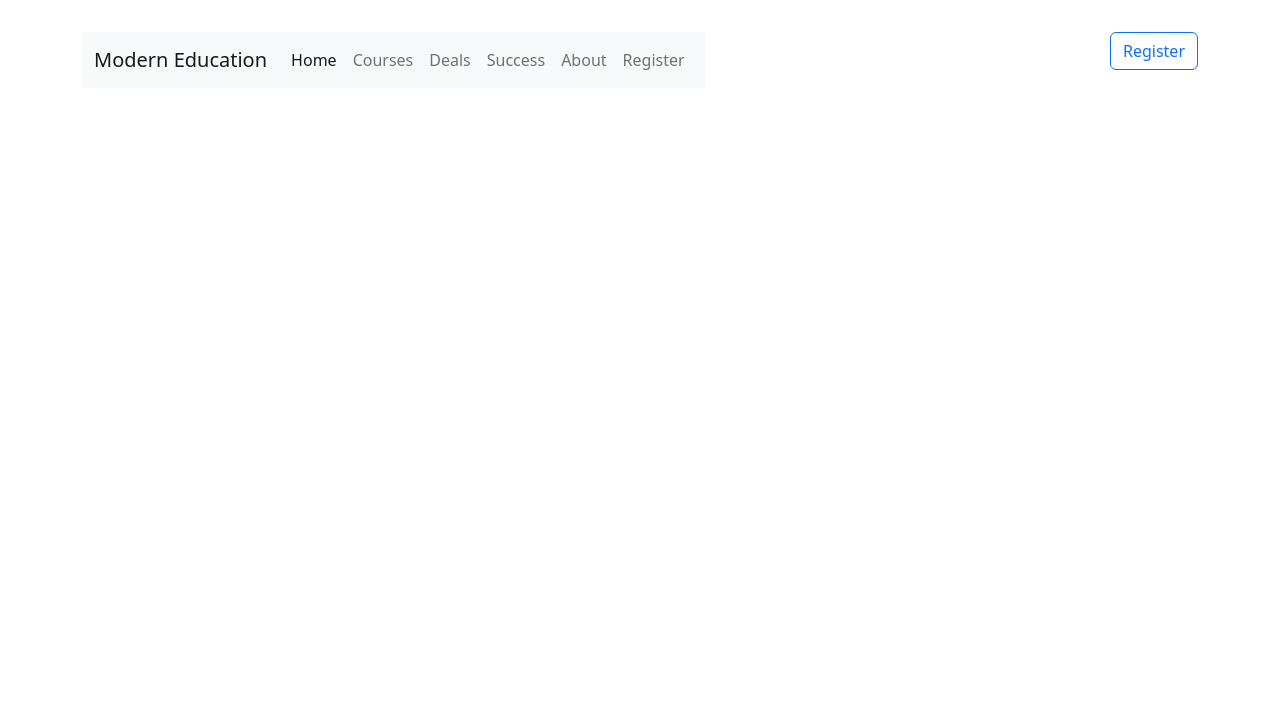
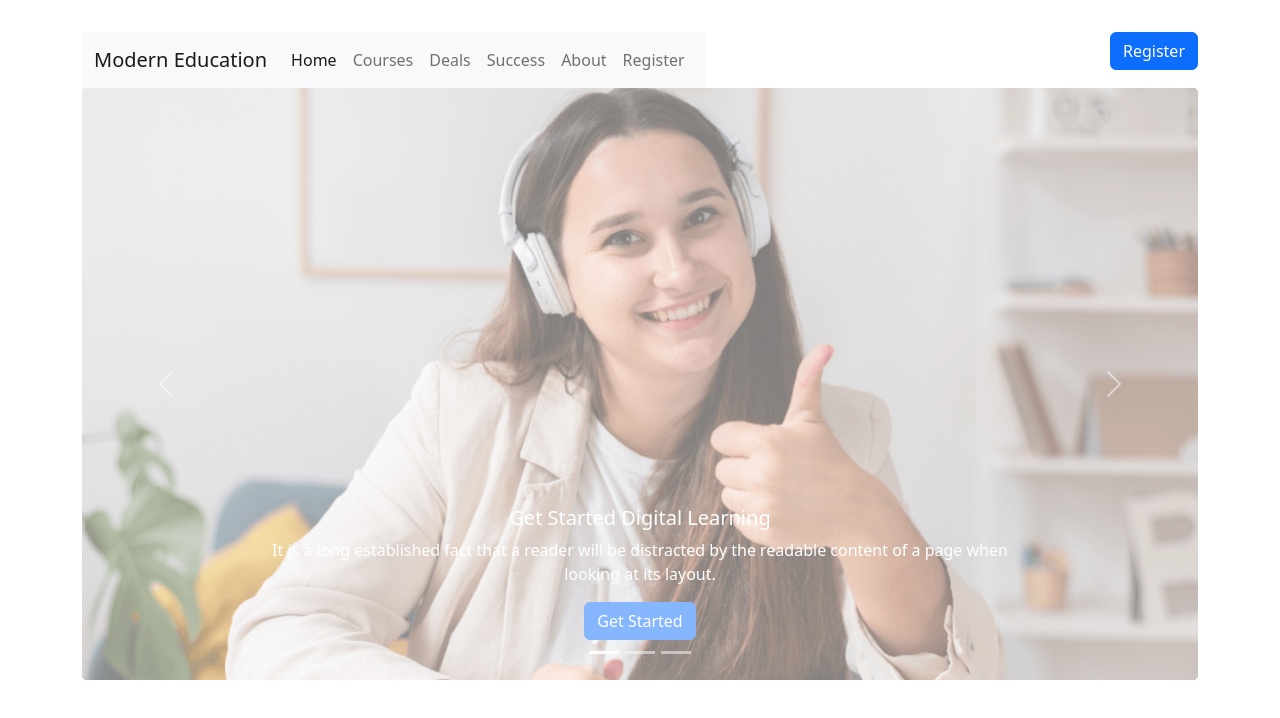
Before and after one commit to AdityAnanna3456/Education-Technology, a plain HTML site: page index.html in a window 1280 px wide. Drawn offline with nearby package versions, Linux system fonts and the light colour scheme.

Commit message:
added slider

```diff
--- a/index.html
+++ b/index.html
@@ -19,8 +19,8 @@
 						<div class="container-fluid">
 							<a class="navbar-brand" href="#">Modern Education</a>
 							<button class="navbar-toggler" type="button" data-bs-toggle="collapse"
-								data-bs-target="#navbarSupportedContent" aria-controls="navbarSupportedContent" aria-expanded="false"
-								aria-label="Toggle navigation">
+								data-bs-target="#navbarSupportedContent" aria-controls="navbarSupportedContent"
+								aria-expanded="false" aria-label="Toggle navigation">
 								<span class="navbar-toggler-icon"></span>
 							</button>
 							<div class="collapse navbar-collapse" id="navbarSupportedContent">
@@ -50,11 +50,83 @@
 					</nav>
 				</div>
 				<div>
-					<button class="btn btn-outline-primary">Register</button>
+					<button class="btn btn-primary">Register</button>
 				</div>
 			</div>
 		</section>
 		<!-- navbar end -->
+		<!-- slider start -->
+		<section
+			class="container d-lg-block w-100 font-size:2rem d-md-block w-100 font-size:2rem d-sm-block w-100 font-size:2rem ">
+			<div id="carouselExampleCaptions" class="carousel slide" data-bs-ride="false">
+				<div class="carousel-indicators">
+					<button type="button" data-bs-target="#carouselExampleCaptions" data-bs-slide-to="0" class="active"
+						aria-current="true" aria-label="Slide 1"></button>
+					<button type="button" data-bs-target="#carouselExampleCaptions" data-bs-slide-to="1"
+						aria-label="Slide 2"></button>
+					<button type="button" data-bs-target="#carouselExampleCaptions" data-bs-slide-to="2"
+						aria-label="Slide 3"></button>
+				</div>
+				<div class="carousel-inner">
+					<div class="carousel-item active opacity-50">
+						<img class="img-fluid" src="images/cover/cover-1.png" alt="...">
+						<div class="carousel-caption d-md-block">
+							<div>
+								<h5> Get Started Digital Learning</h5>
+								<p>It is a long established fact that a reader will be distracted by the readable
+									content of
+									a page when looking at its
+									layout.</p>
+
+								<button class="btn btn-primary">Get Started</button>
+							</div>
+						</div>
+					</div>
+					<div class="carousel-item opacity-50">
+						<img class="img-fluid" src="images/cover/cover-2.jpg" alt="...">
+						<div class="carousel-caption d-md-block">
+							<div>
+								<div>
+									<h5> Get Started Digital Learning</h5>
+									<p>It is a long established fact that a reader will be distracted by the readable
+										content of a page when looking at
+										its
+										layout.</p>
+
+									<button class="btn btn-primary">Get Started</button>
+								</div>
+							</div>
+						</div>
+					</div>
+					<div class="carousel-item opacity-50">
+						<img class="img-fluid" src="images/cover/cover-3.jpg" alt="...">
+						<div class="carousel-caption d-md-block">
+							<div>
+								<div>
+									<h5> Get Started Digital Learning</h5>
+									<p>It is a long established fact that a reader will be distracted by the readable
+										content of a page when looking at
+										its
+										layout.</p>
+
+									<button class="btn btn-primary">Get Started</button>
+								</div>
+							</div>
+						</div>
+					</div>
+					<button class="carousel-control-prev" type="button" data-bs-target="#carouselExampleCaptions"
+						data-bs-slide="prev">
+						<span class="carousel-control-prev-icon" aria-hidden="true"></span>
+						<span class="visually-hidden">Previous</span>
+					</button>
+					<button class="carousel-control-next" type="button" data-bs-target="#carouselExampleCaptions"
+						data-bs-slide="next">
+						<span class="carousel-control-next-icon" aria-hidden="true"></span>
+						<span class="visually-hidden">Next</span>
+					</button>
+				</div>
+		</section>
+		<!-- slider end -->
 	</header>
 	<script src="https://cdn.jsdelivr.net/npm/bootstrap@5.2.0/dist/js/bootstrap.bundle.min.js"
 		integrity="sha384-A3rJD856KowSb7dwlZdYEkO39Gagi7vIsF0jrRAoQmDKKtQBHUuLZ9AsSv4jD4Xa"
```
